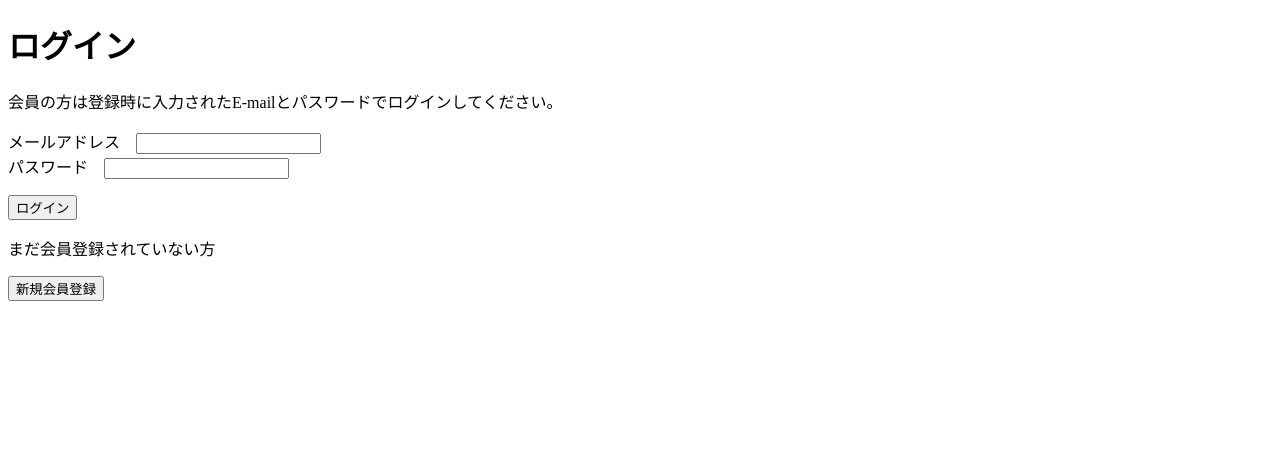
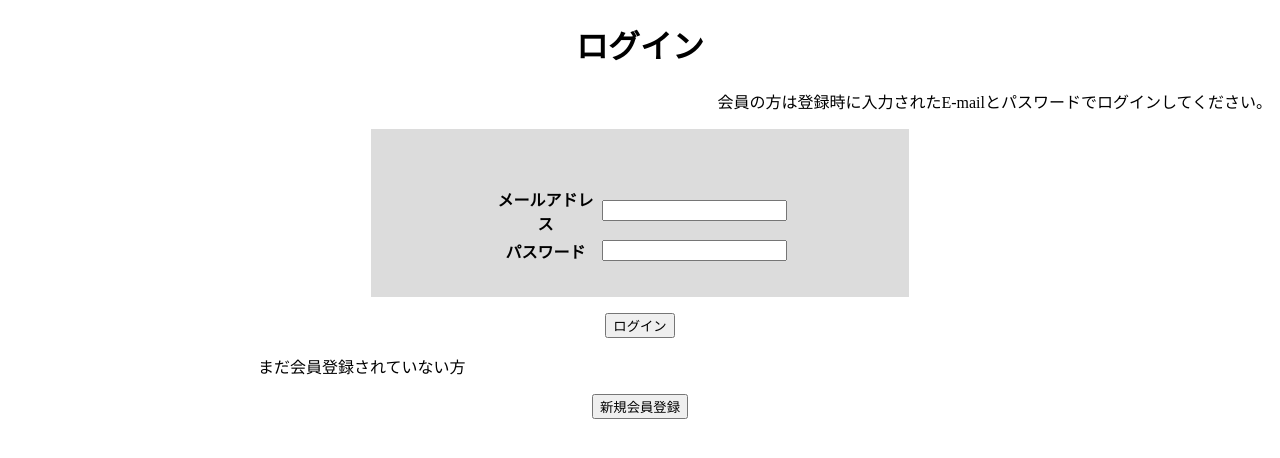
Before and after one commit to tatuki0121/remon, a PHP site: page /login-1.php in a window 1280 px wide. Shown: the top 458 px of the page. Run offline with PHP 8.4, Linux system fonts and the light colour scheme.

Commit message:
作業済み

```diff
--- /dev/null
+++ b/remondou/css/login-1.css
@@ -0,0 +1,30 @@
+h1 {
+    text-align: center;
+}
+.p1{
+    text-align: right;
+}
+.box{
+    display: block;
+    width: 500px;
+    text-align: center;
+    background-color: #dcdcdc;
+    padding: 0.5em 1em;
+    margin: auto;
+    font-weight: bold;
+    border: solid 3px #dcdcdc;
+}
+.p2{
+    margin-left: 250px;
+    text-align: left;
+}
+.p4{
+    text-align: center;
+}
+.button{
+    text-align: center;
+}
+table{
+    width: 300px;
+    margin: 20px auto;
+}
--- /dev/null
+++ b/remondou/css/shohinitirankensaku.css
@@ -0,0 +1,3 @@
+table{
+    float: left;
+}
--- a/remondou/login-1.php
+++ b/remondou/login-1.php
@@ -35,30 +35,48 @@ if(isset($_POST['but'])){
         }
     }
     require 'header.php';
+    echo '<link rel="stylesheet" href="css/login-1.css">';
     echo '<h1>ログイン</h1>';
     echo $emassage;
-    echo '<p>会員の方は登録時に入力されたE-mailとパスワードでログインしてください。</p>';
+    echo '<p class="p1">会員の方は登録時に入力されたE-mailとパスワードでログインしてください。</p>';
+    echo '<div class="box">';
+    echo '<table>';
     echo '<form action="login-1.php" method="post">';
-    echo 'メールアドレス　<input type="text" name="mail"><br>';
-    echo 'パスワード　<input type="password" name="pass"><br>';
-    echo '<p><input type="submit" name="but" value="ログイン"></p>';
+    echo '<tr>';
+    echo '<th>メールアドレス</th>　<td><input type="text" name="mail"></td>';
+    echo '</tr>';
+    echo '<tr>';
+    echo '<th>パスワード</th>　<td><input type="password" name="pass"></td>';
+    echo '</tr>';
+    echo '</table>';
+    echo '</div>';
+    echo '<p class="button"><input type="submit" name="but" value="ログイン"></p>';
     echo '</form>';
-    echo '<p>まだ会員登録されていない方</p>';
+    echo '<p class="p2">まだ会員登録されていない方</p>';
     echo '<form action="sign-up-1.php" method="post">';
-    echo '<input type="submit" value="新規会員登録">';
+    echo '<p class="button"><input type="submit" value="新規会員登録">';
     echo '</form>';
 }else{
     require 'header.php';
+    echo '<link rel="stylesheet" href="css/login-1.css">';
     echo '<h1>ログイン</h1>';
-    echo '<p>会員の方は登録時に入力されたE-mailとパスワードでログインしてください。</p>';
+    echo '<p class="p1">会員の方は登録時に入力されたE-mailとパスワードでログインしてください。</p>';
+    echo '<div class="box">';
+    echo '<table>';
     echo '<form action="login-1.php" method="post">';
-    echo 'メールアドレス　<input type="text" name="mail"><br>';
-    echo 'パスワード　<input type="password" name="pass"><br>';
-    echo '<p><input type="submit" name="but" value="ログイン"></p>';
+    echo '<tr>';
+    echo '<th>メールアドレス</th>　<td><input type="text" name="mail"></td>';
+    echo '</tr>';
+    echo '<tr>';
+    echo '<th>パスワード</th>　<td><input type="password" name="pass"></td>';
+    echo '</tr>';
+    echo '</table>';
+    echo '</div>';
+    echo '<p class="button"><input type="submit" name="but" value="ログイン"></p>';
     echo '</form>';
-    echo '<p>まだ会員登録されていない方</p>';
+    echo '<p class="p2">まだ会員登録されていない方</p>';
     echo '<form action="sign-up-1.php" method="post">';
-    echo '<input type="submit" value="新規会員登録">';
+    echo '<p class="button"><input type="submit" value="新規会員登録">';
     echo '</form>';
 }
 ?>
```
Also changed, not shown: remondou/script/nav.js (added, +25 -0 lines), remondou/shohinitirankensaku.php (+15 -12 lines), remondou/css/nav.css (added).
